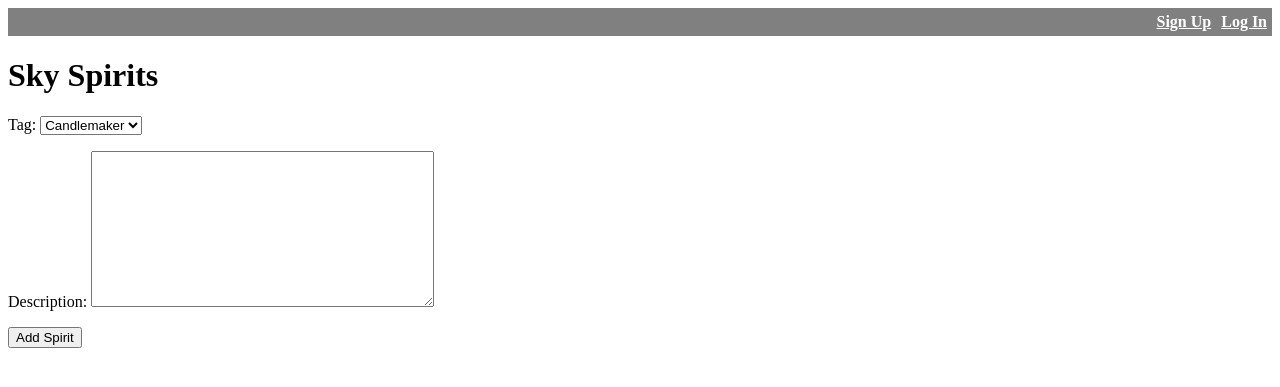
After one commit to Newbclharri/django_sky, a Django app: page /spirits/create/ in a window 1280 px wide. The commit adds this page. Shown: the top 387 px of the page. Run offline with Django 4.2, Linux system fonts and the light colour scheme; parts of the project's set-up code (start-up, migrations or seed data) failed here and were passed over; some libraries are stand-ins or nearby versions.

Commit message:
adds a spirit to user account

```diff
--- a/main_app/admin.py
+++ b/main_app/admin.py
@@ -1,5 +1,6 @@
 from django.contrib import admin
-from .models import Profile
+from .models import Profile, Spirit
 
 # Register your models here.
 admin.site.register(Profile)
+admin.site.register(Spirit)
--- a/main_app/models.py
+++ b/main_app/models.py
@@ -1,4 +1,5 @@
 from distutils.command.upload import upload
+from distutils.text_file import TextFile
 from django.db import models
 from django.contrib.auth.models import User
 from django.urls import reverse
@@ -26,25 +27,38 @@ class ProfilePic(models.Model):
         return f'Photo url for {self.user_id} @ {self.url}'
 
 SPIRITS = (
-    ('Candlemaker', 'Pointing-Candlemaker'),
-    ('Stargazer', 'Ushering-Stargazer'),
-    ('Voyager', 'Rejecting-Voyager'),
-    ('Charmer', 'Butterfly-Charmer'),
-    ('Bellmaker', 'Waving-Bellmaker'),
+    ('Candlemaker', 'Candlemaker'),
+    ('Stargazer', 'Stargazer'),
+    ('Voyager', 'Voyager'),
+    ('Charmer', 'Charmer'),
+    ('Bellmaker', 'Bellmaker'),
 )
 
 class Spirit(models.Model):
-    name = models.CharField(max_length=200)
+    tag = models.CharField(null=True, max_length=15)
+    name = models.CharField(max_length=100)
     realm = models.CharField(max_length=100)
     url = models.CharField(max_length=200)
 
     def __str__(self):
-        return f'{self.id}: {self.name}'
+        return f'{self.id} - {self.tag}'
+
+    class Meta:
+        ordering = ['name']
 
 
 class UserSpirit(models.Model):
-    name = models.CharField(max_length=200)
+    tag = models.CharField(
+        null=True,
+        max_length=15,
+        choices=SPIRITS,
+        default=SPIRITS[0][0],
+        )
+    name = models.CharField(max_length=100)
     realm = models.CharField(max_length=100)
     url = models.CharField(max_length=200)
+    description = models.TextField(null=True, blank=True, max_length= 500)
     user = models.ManyToManyField(User)
-    user = models.ManyToManyField(User)
+
+    def __str__(self):
+        return f'{self.id} - {self.tag}'
--- a/main_app/templates/base.html
+++ b/main_app/templates/base.html
@@ -5,7 +5,9 @@
         <meta charset="UTF-8">
         <meta http-equiv="X-UA-Compatible" content="IE=edge">
         <meta name="viewport" content="width=device-width, initial-scale=1.0">
+        <!-- <link rel="stylesheet" href="https://cdnjs.cloudflare.com/ajax/libs/materialize/1.0.0/css/materialize.min.css"> -->
         <link rel="stylesheet" type="text/css" href="{% static 'css/style.css'%}">
+        <script src="https://cdnjs.cloudflare.com/ajax/libs/materialize/1.0.0/js/materialize.min.js"></script>
         <title>Sky</title>
     </head>
     <body>
--- /dev/null
+++ b/main_app/templates/main_app/userspirit_form.html
@@ -0,0 +1,20 @@
+{% extends 'base.html' %}
+
+{% block content %}
+
+    <h1>Sky Spirits</h1>
+
+    <form action="{% url 'spirits_create' %}" method="post">
+        {% csrf_token %}
+        {{ form.as_p }}
+        <input type="submit" class="btn" value="Add Spirit">
+      </form>
+
+      <!-- <script>
+        const selectEl = document.getElementById('id_name');
+
+        //Configure the select tag
+        M.FormSelect.init(selectEl);
+      </script> -->
+
+{% endblock %}
--- a/main_app/urls.py
+++ b/main_app/urls.py
@@ -6,4 +6,8 @@ urlpatterns = [
     path('accounts/signup/', views.signup, name='signup'),
     path('accounts/edit_profile/', views.UserEditView.as_view(), name = 'edit_profile'),
     path('accounts/add_profilepic/', views.add_profilepic, name='add_profilepic'),
+    path('spirits/', views.SpiritList.as_view(), name='toys_index'),
+    #path('spirits/<int:pk>/', views.SpiritDetail.as_view(), name='spirits_detail'),
+    path('spirits/add_spirit/', views.add_spirit, name='add_spirit'),
+    path('spirits/create/',views.SpiritCreate.as_view(), name='spirits_create')
 ]
--- a/main_app/views.py
+++ b/main_app/views.py
@@ -1,14 +1,17 @@
+from audioop import reverse
 from distutils.log import error
+from sre_constants import CATEGORY_UNI_DIGIT, SUCCESS
 from django.shortcuts import render, redirect
 from django.contrib.auth import login
 from django.contrib.auth.decorators import login_required
 from django.contrib.auth.mixins import LoginRequiredMixin
 from django.contrib.auth.forms import UserCreationForm, UserChangeForm
 from django.http import HttpResponse
-from django.views.generic import CreateView, UpdateView
+from django.views.generic.edit import CreateView, UpdateView, DeleteView
+from django.views.generic import ListView, DetailView
 import boto3, uuid
-from .forms import SignUpForm, EditProfileForm
-from.models import Profile, ProfilePic, User
+from .forms import SignUpForm, EditProfileForm, SpiritForm
+from.models import Profile, ProfilePic, Spirit, UserSpirit, User
 from django.urls import reverse_lazy
 import psycopg2
 
@@ -96,3 +99,48 @@ def add_profilepic(request):
 
 def home(request):
     return render(request, 'home.html')
+
+def add_spirit(request):
+    spirit_data = ""
+    blank_form = SpiritForm()
+    form = SpiritForm(request.POST)
+    if form.is_valid():
+        new_spirit = form.save(commit=False)
+        spirit_data = Spirit.objects.filter(name = new_spirit.name)
+        new_spirit.user_id = request.user_id
+        new_spirit.realm = spirit_data.realm
+        new_spirit.url = spirit_data.url
+    return render(request, "add_spirit.html", {
+        'spirit_form': blank_form,
+    })
+
+class SpiritCreate(CreateView):
+    model = UserSpirit
+    fields = ['tag', 'description']
+    def form_valid(self, form):
+        user_spirit = form.instance
+        # user_spirit = self.object
+        # user_spirit= form.save(commit=False)
+        user_spirit.save()
+        user_spirit.user.add(self.request.user)
+        data_spirit = Spirit.objects.get(tag=user_spirit.tag)
+        user_spirit.name = data_spirit.name
+        user_spirit.realm = data_spirit.realm
+        user_spirit.url = data_spirit.url
+        user_spirit.save()
+
+        # user_spirit = Spirit.objects.get(user = self.request.user)
+        # data_spirit = Spirit.objects.get(tag = user_spirit.tag)
+        # user_spirit.name = data_spirit.name
+        # user_spirit.realm = data_spirit.realm
+        # user_spirit.url = data_spirit.url
+        # user_spirit.set()
+        return super().form_valid(form)
+    success_url = reverse_lazy('home')
+
+class SpiritList(ListView):
+    model = Spirit
+
+class SpiritDetail(DetailView):
+    model = Spirit
+    success_url = reverse_lazy('/spirits/')
```
Also changed, not shown: main_app/forms.py (+7 -1 lines), main_app/templates/add_spirit.html (added, +22 -0 lines), main_app/templates/main_app/spirit_list.html (added, +18 -0 lines), main_app/templates/spirit_detail.html (added, +22 -0 lines), main_app/migrations/0010_alter_spirit_options_alter_spirit_name.py (added), main_app/migrations/0011_userspirit_description.py (added), main_app/migrations/0012_alter_spirit_name.py (added), main_app/migrations/0013_alter_spirit_name.py (added), main_app/migrations/0014_alter_spirit_name_alter_userspirit_name.py (added), main_app/migrations/0015_spirit_tag_userspirit_tag_alter_spirit_name_and_more.py (added), main_app/templates/main_app/spirit_confirm_delete.html (added).
